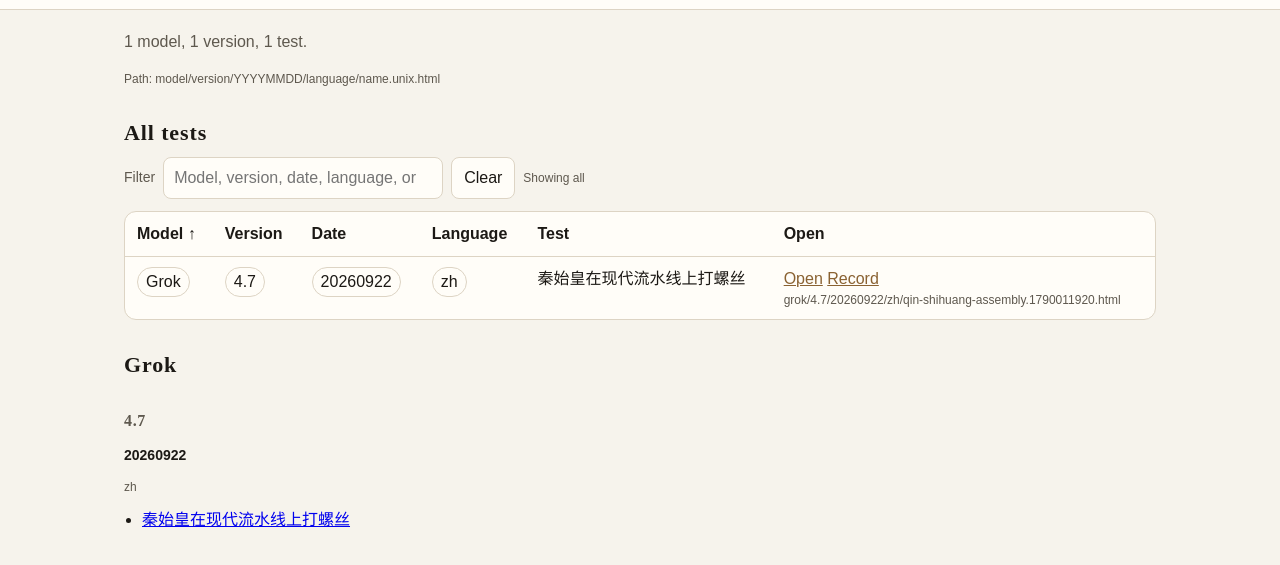
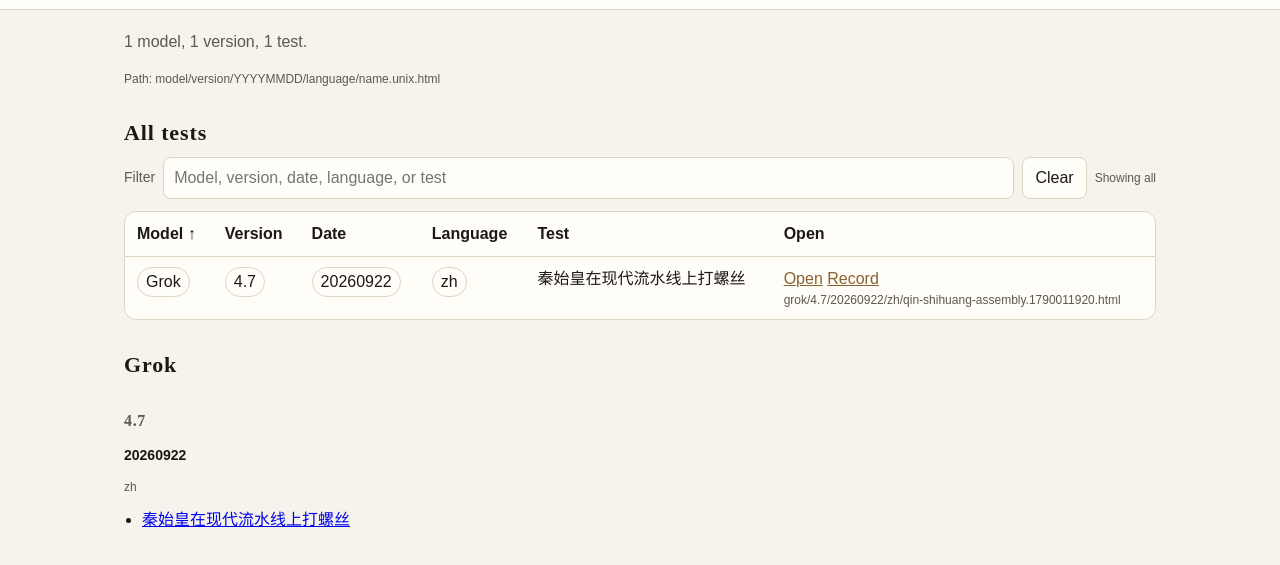
Before and after one commit to lian-yue/agents-tests, a plain HTML site: page index.html in a window 1280 px wide. Shown: the part 89-654 px from the top of the page. Drawn offline with Linux system fonts and the light colour scheme.

Commit message:
Let the filter field fill the row

```diff
--- a/index.html
+++ b/index.html
@@ -63,7 +63,9 @@
   }
   label { color: var(--muted); font-size: 14px; }
   input[type="search"] {
-    min-width: min(100%, 280px);
+    flex: 1 1 auto;
+    width: auto;
+    min-width: min(100%, 20rem);
     padding: 8px 10px;
     border: 1px solid var(--line);
     border-radius: 8px;
```
